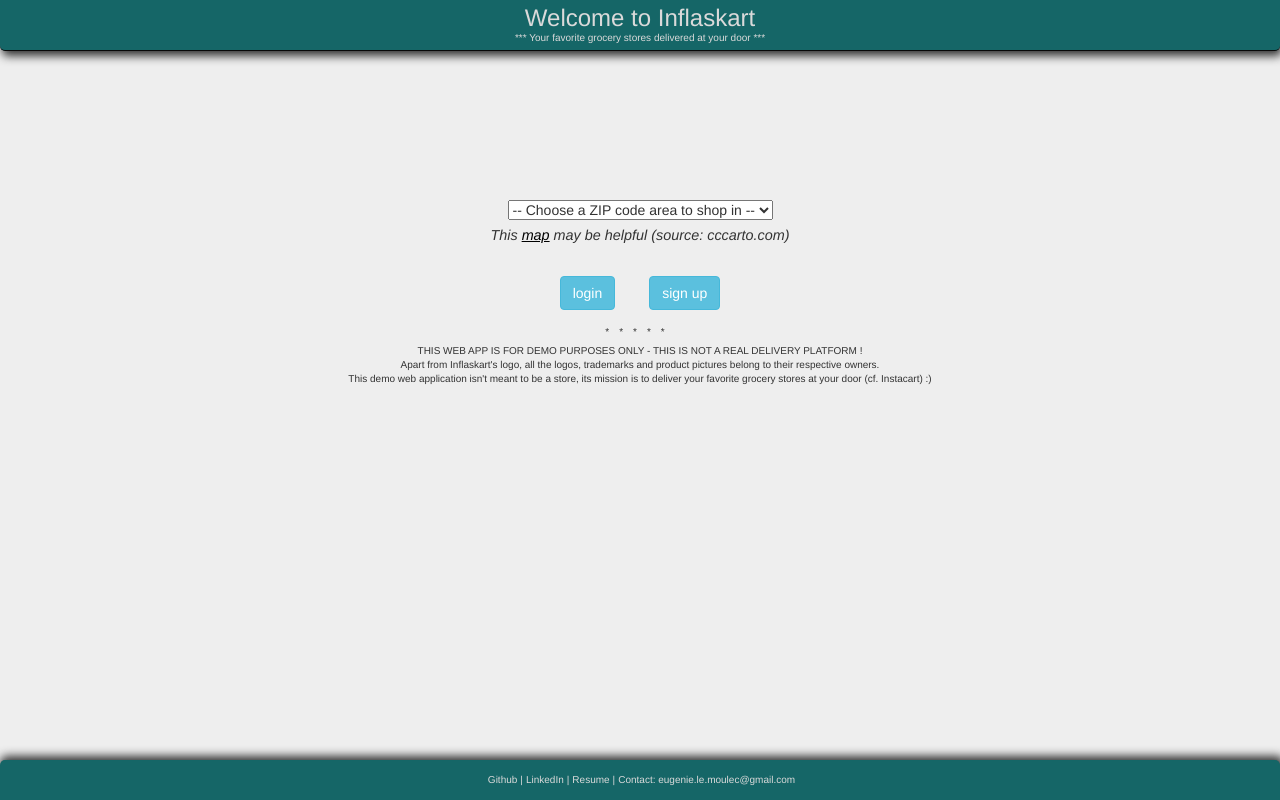
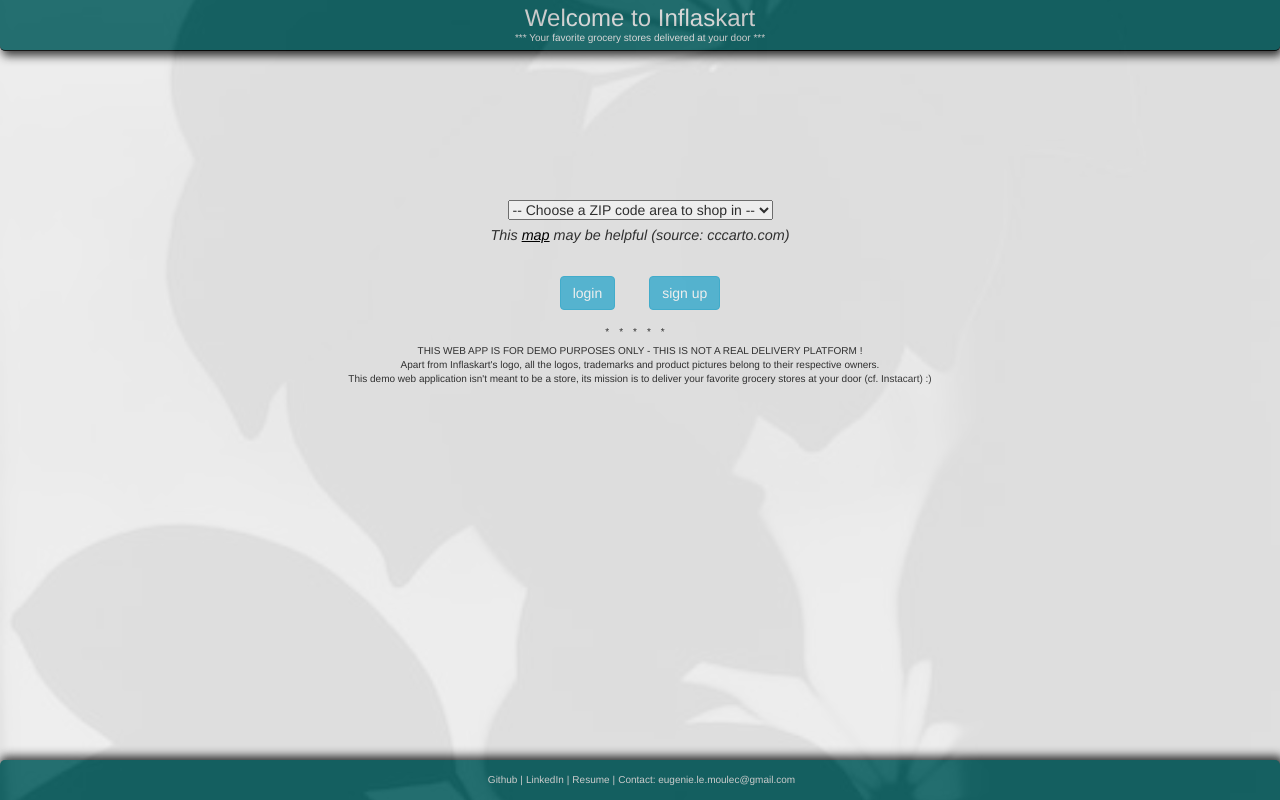
Before and after one commit to eugenielm/Inflaskart, a Django app: page / in a window 1280 px wide. Run offline with Django 3.2, Linux system fonts and the light colour scheme; some libraries are stand-ins or nearby versions.

Commit message:
Add background image

```diff
--- a/grocerystore/static/grocerystore/style.css
+++ b/grocerystore/static/grocerystore/style.css
@@ -1,4 +1,10 @@
-html {height: 100%; width: 100%}
+html {
+  height: 100%;
+  width: 100%;
+  background: url(background.jpg) no-repeat center center fixed;
+  background-size: cover;
+  opacity: 0.93;
+}
 
 body {
   background-color: rgba(238, 238, 238, 1);
@@ -451,8 +457,8 @@ li.list-group-item.row>div {
 }
 
 .single-cart .list-group-item img {
-  width: 5vh;
   max-width: 100%;
+  max-height: 5vh;
   height: auto;
 }
 
--- a/grocerystore/templates/grocerystore/index.html
+++ b/grocerystore/templates/grocerystore/index.html
@@ -18,7 +18,6 @@
 
 
   <body>
-
 
     <nav class="navbar navbar-inverse navbar-fixed-top" role="navigation" id="index_top_bar"> <!-- beginning of nav bar -->
       <div class="container-fluid">
```
Also changed, not shown: grocerystore/static/grocerystore/background.jpg (added). Lines whose indentation alone changed are shown as unchanged.
